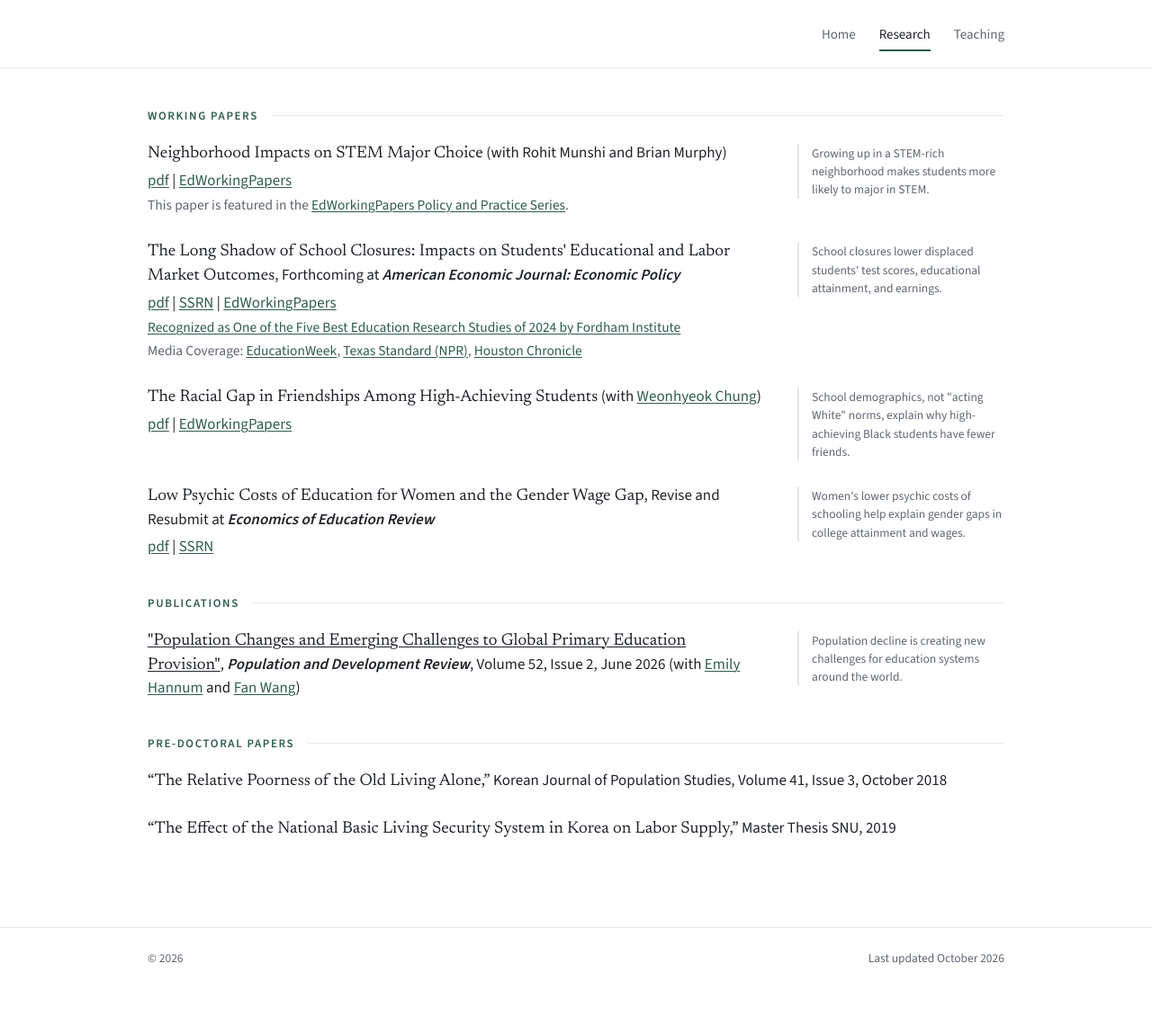
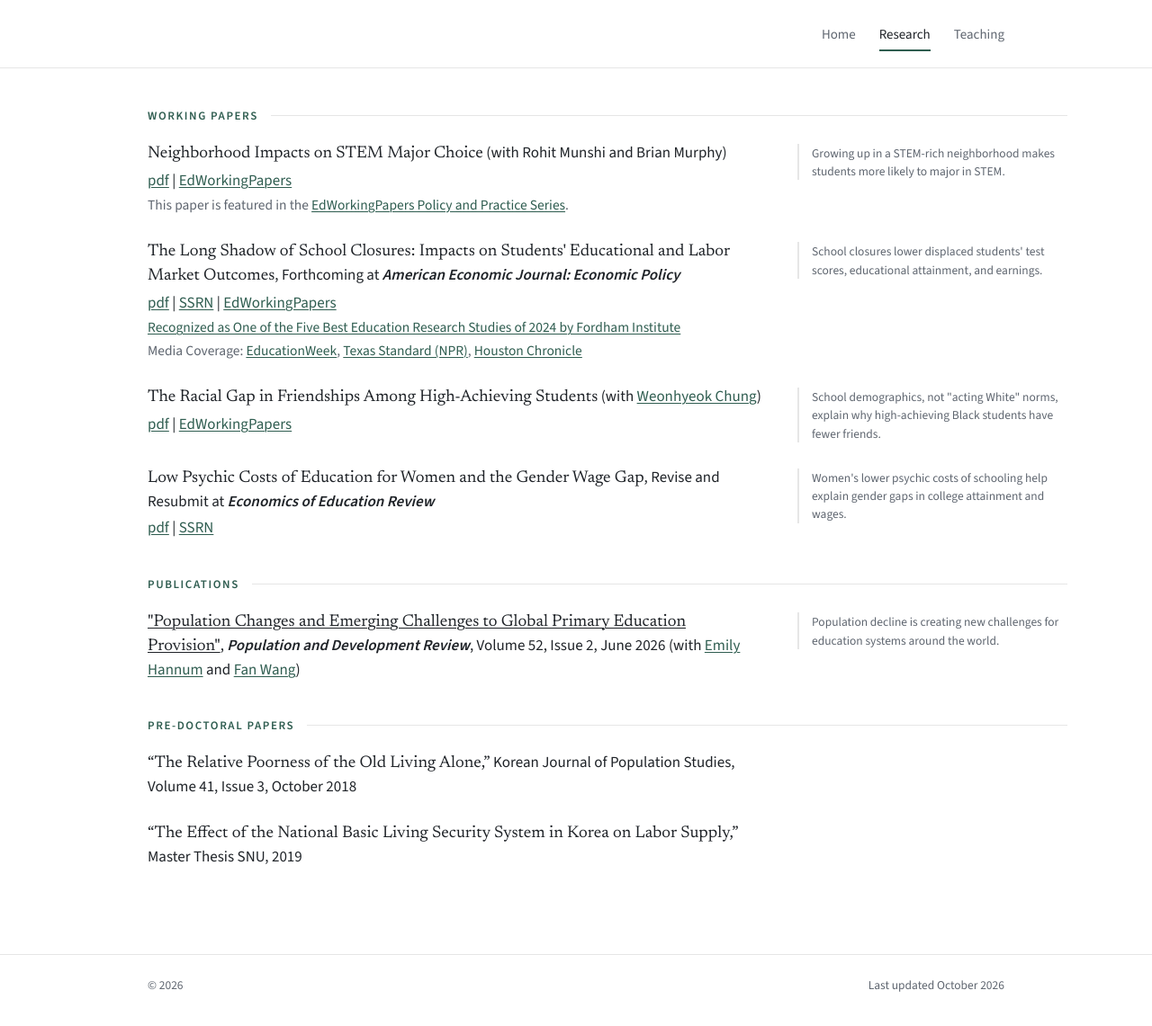
Before and after one commit to Jeonghyeok-Kim/Jeonghyeok-Kim.github.io, a Jekyll site: the page built from research.html, in a window 1280 px wide. Shown: the whole page at 90% size. Built offline with Jekyll 4.4.1, drawn with Linux system fonts in a browser that asks for light colours; before the commit the page ends 1110 px from its top, so only the background shows below that.

Commit message:
Wider summary column only; cap pre-doctoral entries to paper column width (draft, not pushed)
Co-Authored-By: Claude Opus 5.5 <noreply@anthropic.com>
Claude-Session: https://claude.ai/code/session_01C8SfPgZMHDBmCfKXUXuK3z

```diff
--- a/assets/css/main.css
+++ b/assets/css/main.css
@@ -84,7 +84,20 @@ a:hover { color: #1d4237; }
 
 /* Papers */
 .paper { margin-bottom: 26px; }
-.paper.has-summary { display: grid; grid-template-columns: minmax(0, 1fr) 230px; gap: 40px; align-items: start; }
+/* Research list: the paper column keeps its width (--paper-col); only the summary column is wider. */
+.research-list { --paper-col: 682px; --summary-col: 300px; }
+.research-list .paper { max-width: var(--paper-col); }
+.research-list .paper.has-summary {
+  display: grid; grid-template-columns: var(--paper-col) var(--summary-col); gap: 40px; align-items: start;
+  max-width: none;
+}
+@media (min-width: 1100px) {
+  .research-list { margin-right: -70px; }   /* summary column extends a little past the header edge */
+}
+@media (max-width: 1099px) {
+  .research-list .paper.has-summary { grid-template-columns: minmax(0, 1fr) 230px; }
+  .research-list .paper { max-width: none; }
+}
 .paper-summary {
   margin: 3px 0 0 !important; font-size: 13.5px; line-height: 1.5; color: var(--muted);
   padding-left: 14px; border-left: 2px solid var(--rule);
@@ -112,5 +125,5 @@ a:hover { color: #1d4237; }
   .profile .photo-frame { grid-row: 1 / span 3; }
   .initials { font-size: 34px; }
   .profile-name { margin-top: 0; }
-  .paper.has-summary { grid-template-columns: 1fr; gap: 6px; }
+  .research-list .paper.has-summary { grid-template-columns: 1fr; gap: 6px; }
 }
--- a/research.html
+++ b/research.html
@@ -4,6 +4,7 @@ title: Research
 permalink: /research/
 ---
 <!-- The paper list comes from _data/papers.yml. Edit that file to add or update papers. -->
+<div class="research-list">
 
 <section class="section">
   <h2 class="section-title">Working Papers</h2>
@@ -19,3 +20,4 @@ permalink: /research/
   <h2 class="section-title">Pre-doctoral Papers</h2>
   {% for paper in site.data.papers.pre_doctoral %}{% include paper.html %}{% endfor %}
 </section>
+</div>
```
